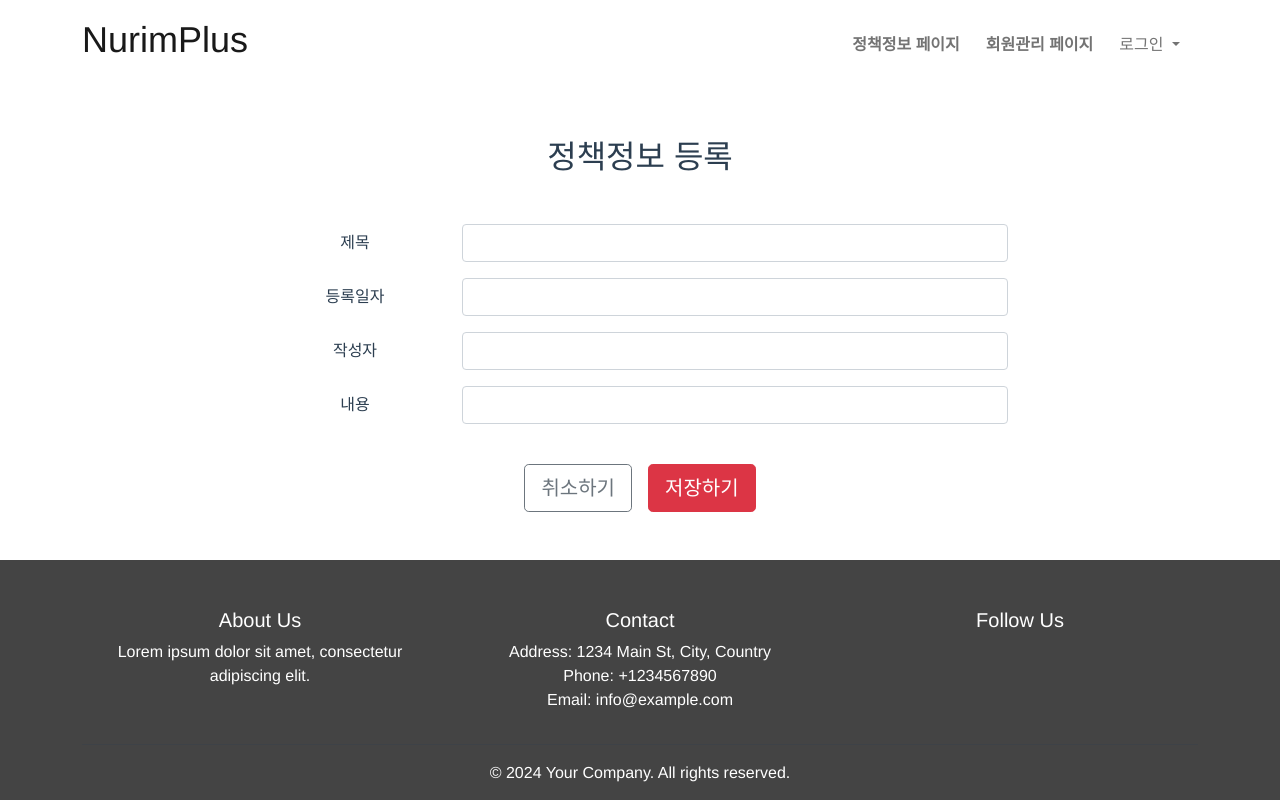
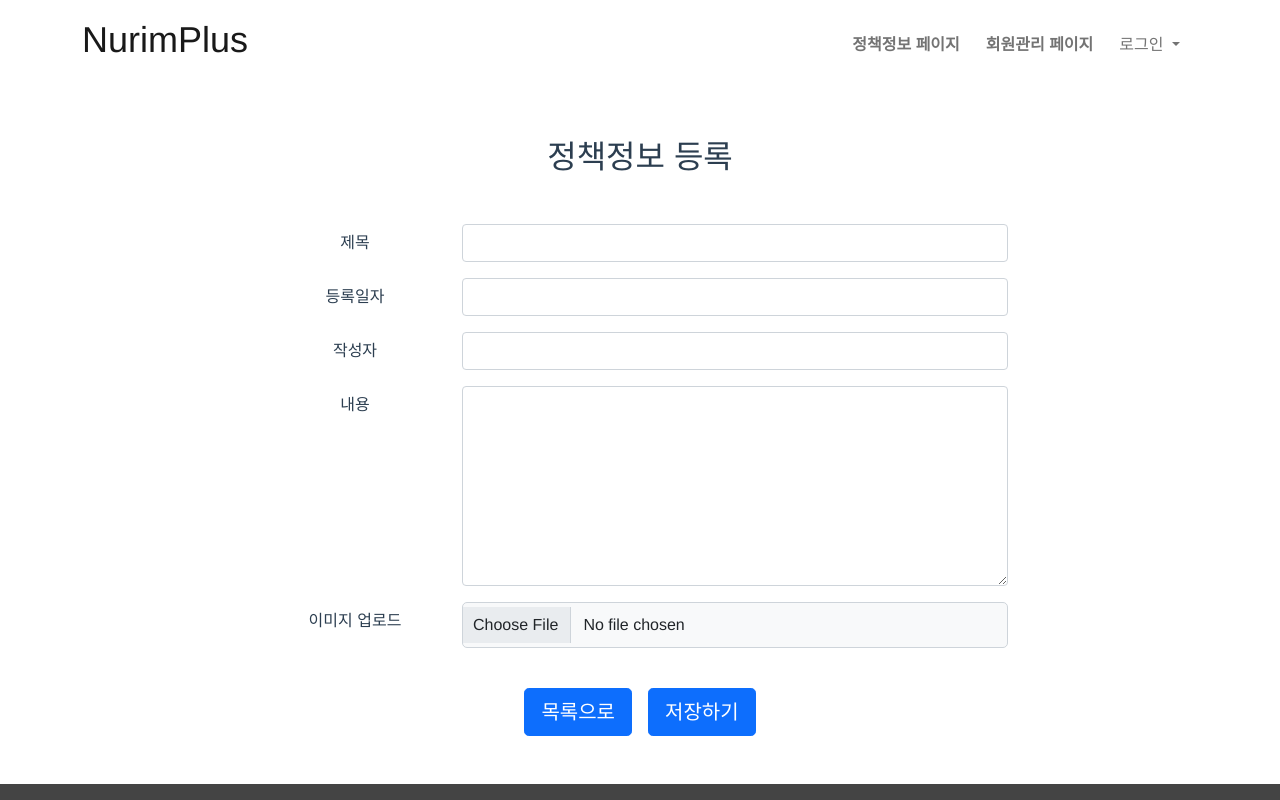
Before and after one commit to team-nurim/nurim-plus-view, a Vue app: page /admin/register in a window 1280 px wide. Shown: the top 800 px of the page. Built offline with nearby package versions, Linux system fonts and the light colour scheme.

Commit message:
- register page -

```diff
--- a/src/views/AdminRegister.vue
+++ b/src/views/AdminRegister.vue
@@ -26,9 +26,16 @@
               </div>
             </div>
              <div class="mb-3 row">
-              <label for="productName" class="col-md-3 col-form-label">내용</label>
+              <label for="content" class="col-md-3 col-form-label">내용</label>
               <div class="col-md-9">
-                <input type="text" class="form-control" id="productName">
+                <textarea class="form-control" id="content" rows="5"></textarea>
+              </div>
+            </div>
+             <!-- 이미지 업로드를 위한 input 요소 추가 -->
+            <div class="mb-3 row">
+              <label for="image" class="col-md-3 col-form-label">이미지 업로드</label>
+              <div class="col-md-9">
+                <input type="file" class="form-control" id="image" accept="image/*" @change="handleImageUpload">
               </div>
             </div>
           </form>
@@ -36,13 +43,27 @@
       </div>
       <div class="row mt-4">
         <div class="col-md-8 offset-md-2 d-flex justify-content-center">
-          <button type="button" class="btn btn-lg btn-outline-secondary me-3">취소하기</button>
-          <button type="button" class="btn btn-lg btn-danger">저장하기</button>
+          <router-link to="/admin/list" class="btn btn-lg btn-primary me-3">목록으로</router-link>
+          <button type="button" class="btn btn-lg btn-primary">저장하기</button>
         </div>
       </div>
     </div>
   </main>
 </template>
+
+<script>
+// eslint-disable-next-line
+/* eslint-disable */
+export default {
+  methods: {
+    handleImageUpload(event) {
+      const file = event.target.files[0];
+      // 이미지 파일을 업로드하는 로직을 작성합니다.
+      console.log('Uploaded image:', file);
+    }
+  }
+}
+</script>
 
 <style>
   /* 썸네일 이미지와 파일 업로드 요소들의 스타일링 */
@@ -59,4 +80,10 @@
     margin-top: 5px;
     color: #6c757d;
   }
+
+  /* textarea 요소를 더 크게 만듭니다 */
+  textarea {
+    height: 200px; /* 원하는 크기로 조정하세요 */
+    resize: vertical; /* 사용자가 크기를 조절할 수 있도록 합니다 */
+  }
 </style>
```
